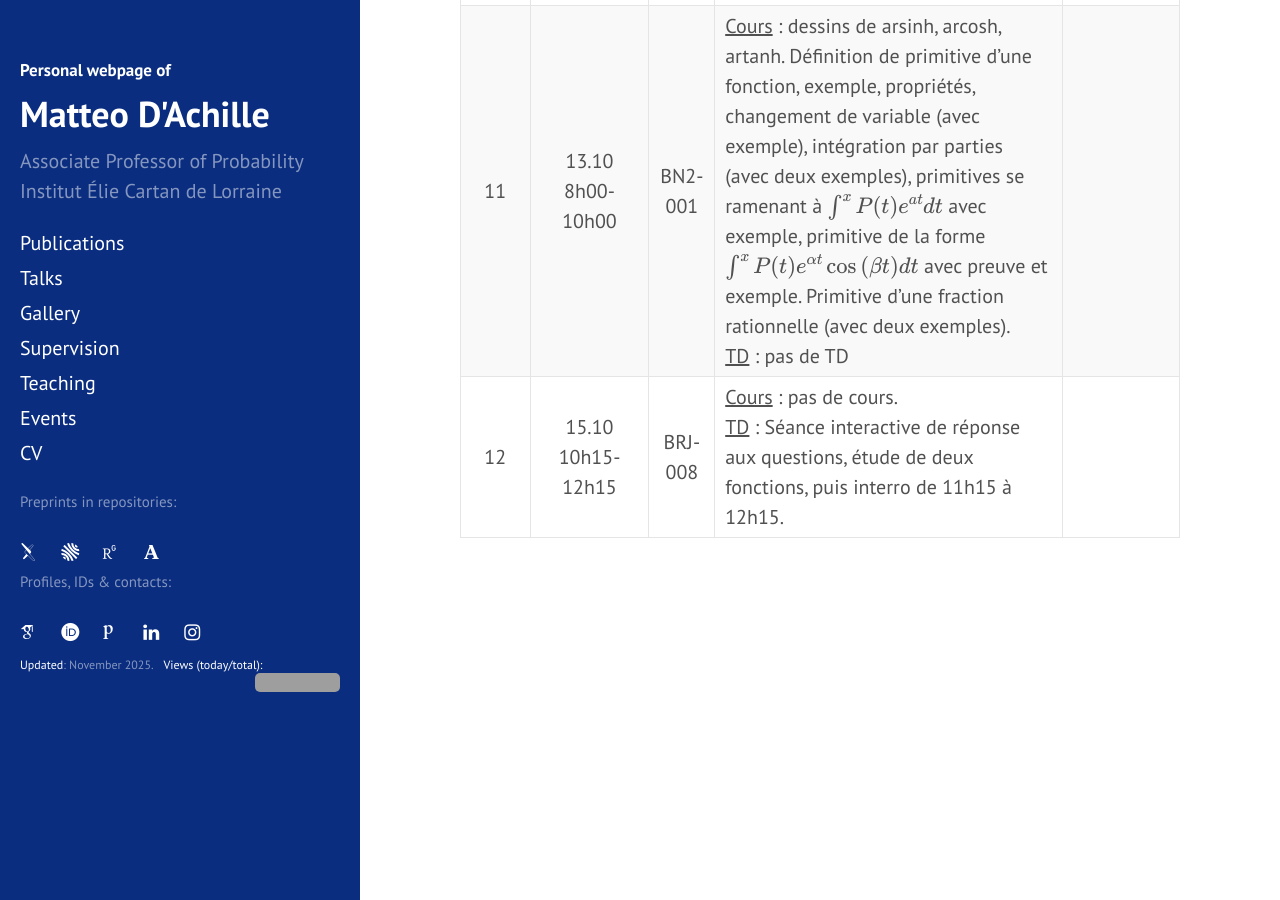
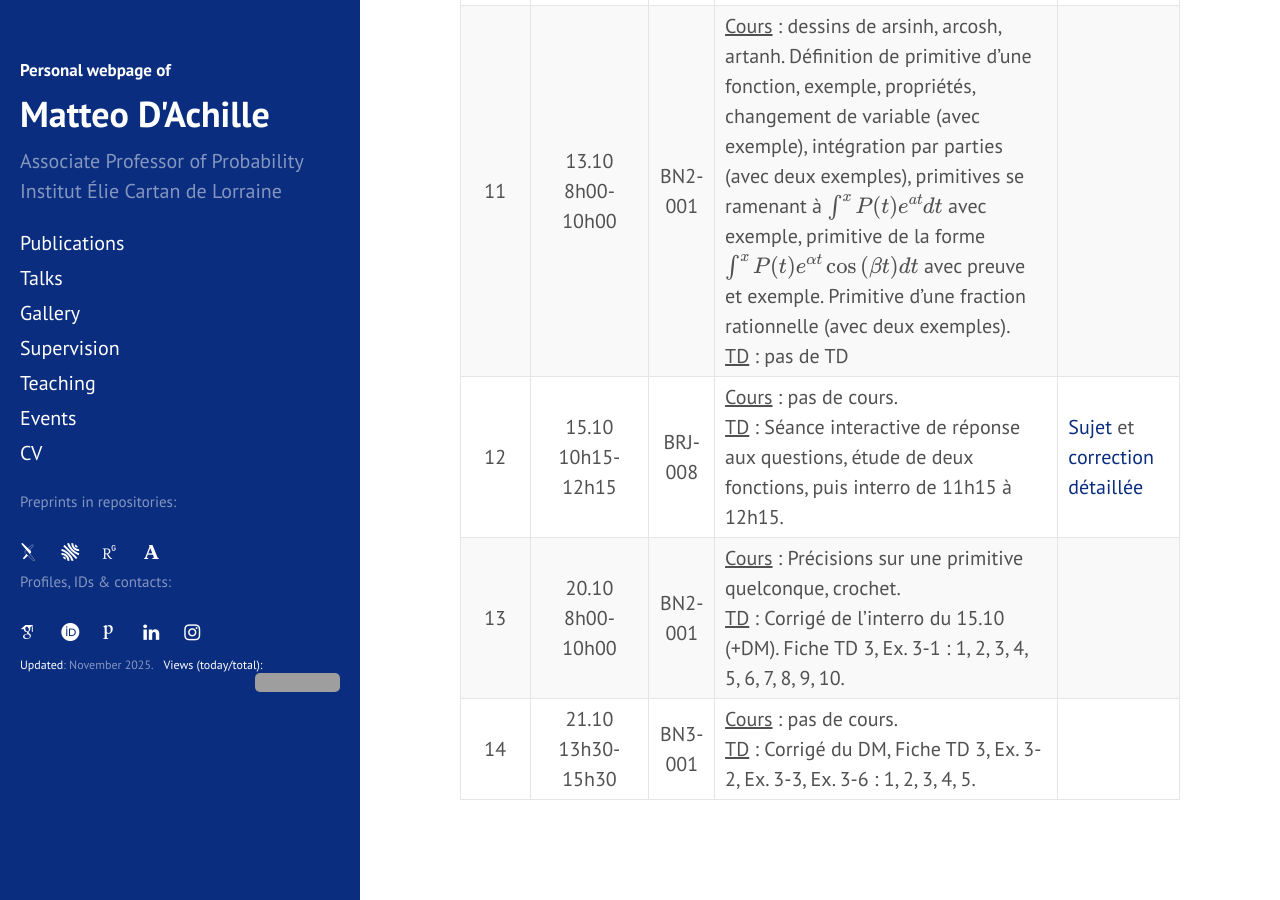
Before and after one commit to matteodachille/matteodachille.github.io, a Jekyll site: the page built from _courses/Analysis1-2025.md, in a window 1280 px wide and 900 px high, scrolled down 2912 px. Built offline with Jekyll 4.4.1, drawn with Linux system fonts in a browser that asks for light colours; nearby versions of some CDN libraries; some web fonts are replaced; grey boxes are pictures that could not be loaded.

Commit message:
Updated analysis 1

```diff
--- a/_courses/Analysis1-2025.md
+++ b/_courses/Analysis1-2025.md
@@ -35,9 +35,9 @@ Pour le materiel de cours ainsi que les annonces voir : <br/> [https://arche.uni
 ### Tableau de bord
 
 | Cours n&deg; | Date/heure | Salle | Sujet | Remarques |
-|:---: | :---: | :---: | ------- | -- |
+|:---: | :---: | :---: | ------- | ------- |
 | 1 | 8.09 <br/>8h00-10h00      | BN2-001|<u>Cours</u> : sous-ensemble de R et règles de calcul, fonctions réelles, applications, domain de définition, image, exemples. Rappel résolution des équations de degré 2 <br/><u>TD</u> : Fiche TD 1, Ex 1.1 : 1-2-3-4-5-7-8-9-10-11; Ex 1.2 : 1  | |
-| 2 | 9.09 <br/> 13h30-15h30   | BN3-001 |   <u>Cours</u> : Monotonie, parité et périodicité, symétrie par rapport à un axe vertical <br/><u>TD</u> : Fiche TD 1, Ex. 1.2 : 2, 3, 4 (avec interpretation géométrique), 5, 6 (deux méthodes), 7, 8   | |
+| 2 | 9.09 <br/> 13h30-15h30   | BN3-001 |   <u>Cours</u> : Monotonie, parité et périodicité, symétrie par rapport à un axe vertical <br/><u>TD</u> : Fiche TD 1, Ex. 1.2 : 2, 3, 4 (avec interpretation géométrique), 5, 6 (deux méthodes), 7, 8   | &nbsp; &nbsp; &nbsp; &nbsp; &nbsp;&nbsp; &nbsp; &nbsp; &nbsp; &nbsp;&nbsp; &nbsp; &nbsp; &nbsp; &nbsp;&nbsp; &nbsp; &nbsp; &nbsp; &nbsp;|
 | 3 | 15.09 <br/> 8h00-10h00   | BN2-001 |   <u>Cours</u> : Application symétrique par rapport à un point, translaté de la courbe representative d'une application  <br/><u>TD</u> : Fiche TD 1, Ex. 1.2 : 9, 10, 11. Ex. 1.3 : 1, 2, 3, 4, 5 (avec interpretation géométrique). Ex. 1.4  | [L'alphabet grec](https://fr.wikipedia.org/wiki/Alphabet_grec#:~:text=grec%20ancien.-,Graphies%20courantes,-%5Bmodifier%20%7C){:target="_blank"} |
 | 4 | 16.09 <br/> 13h30-15h30   | BN3-001 |   <u>Cours</u> :  Continuité, dérivabilité, variations d'une application, équation de la tangente à \\(\mathcal{C}_f \\), asymptotes horizontales, verticales, obliques, exemples<br/><u>TD</u> Fiche TD 1, Ex. 1.5  | |
 | 5 | 22.09 <br/> 8h00-10h00   | BN2-001 |   <u>Cours</u> : Applications usuelles : valeur absolue, partie entière et ses propriétés (avec dessin), partie fractionnaire (avec dessin), puissances, racine n-ème. Application composée et sa dérivée (avec example), logarithme népérien. <br/><u>TD</u> : Fiche TD 2, Ex. 2-1, Ex. 2-2: 1 | |
@@ -47,4 +47,6 @@ Pour le materiel de cours ainsi que les annonces voir : <br/> [https://arche.uni
 | 9 | 6.10 <br/> 8h00-10h00   | BN2-001 |   <u>Cours</u> : pas de cours <br/><u>TD</u> : Fiche TD 2, Ex. 2-6 : 1 (avec dessin), 2 (DM : asymptote oblique?), 3. Ex. 2-7 : 1 (avec dessin), 2. Ex. 2-9 : 3 (avec discussion des ensembles de départ et d'arrivée). Ex. 2-11 : 1, 2, 3 (avec dessin). Ex. 2-12 : 1. | |
 | 10 | 7.10 <br/> 13h30-15h30   | BN3-001 |   <u>Cours</u> : arsinh et ses propriétés, arcosh et ses propriétés, artanh et ses propriétés. <br/><u>TD</u> : Fiche TD 2, Ex. 2-9 : 4. Ex. 2-12 : 2, 3, 4, 5, 6. Ex. 2-13 : 1 (avec dessin), 2, 3 (avec dessin), 4.   | |
 | 11 | 13.10 <br/> 8h00-10h00   | BN2-001 |   <u>Cours</u> : dessins de arsinh, arcosh, artanh. Définition de primitive d'une fonction, exemple, propriétés, changement de variable (avec exemple), intégration par parties (avec deux exemples), primitives se ramenant à \\(\int^x P(t)e^{at}dt \\) avec exemple, primitive de la forme \\(\int^x P(t)e^{\alpha t} \cos{(\beta t)}dt \\) avec preuve et exemple. Primitive d'une fraction rationnelle (avec deux exemples). <br/><u>TD</u> : pas de TD | |
-| 12 | 15.10 <br/> 10h15-12h15   | BRJ-008 |   <u>Cours</u> : pas de cours. <br/><u>TD</u> : Séance interactive de réponse aux questions, étude de deux fonctions, puis interro de 11h15 à 12h15. | |
+| 12 | 15.10 <br/> 10h15-12h15   | BRJ-008 |   <u>Cours</u> : pas de cours. <br/><u>TD</u> : Séance interactive de réponse aux questions, étude de deux fonctions, puis interro de 11h15 à 12h15. | [Sujet](https://arche.univ-lorraine.fr/pluginfile.php/4784402/mod_resource/content/1/interro_1_groupe1_15_10_2025.pdf){:target="_blank"} et [correction détaillée](https://arche.univ-lorraine.fr/pluginfile.php/4784408/mod_resource/content/1/correction.pdf){:target="_blank"} |
+| 13 | 20.10 <br/> 8h00-10h00   | BN2-001 |   <u>Cours</u> : Précisions sur une primitive quelconque, crochet. <br/><u>TD</u> : Corrigé de l'interro du 15.10 (+DM). Fiche TD 3, Ex. 3-1 : 1, 2, 3, 4, 5, 6, 7, 8, 9, 10. | |
+| 14 | 21.10 <br/> 13h30-15h30   | BN3-001 |   <u>Cours</u> : pas de cours. <br/><u>TD</u> : Corrigé du DM, Fiche TD 3, Ex. 3-2, Ex. 3-3, Ex. 3-6 : 1, 2, 3, 4, 5. | |
```
Also changed, not shown: talks.md (+6 -0 lines).
